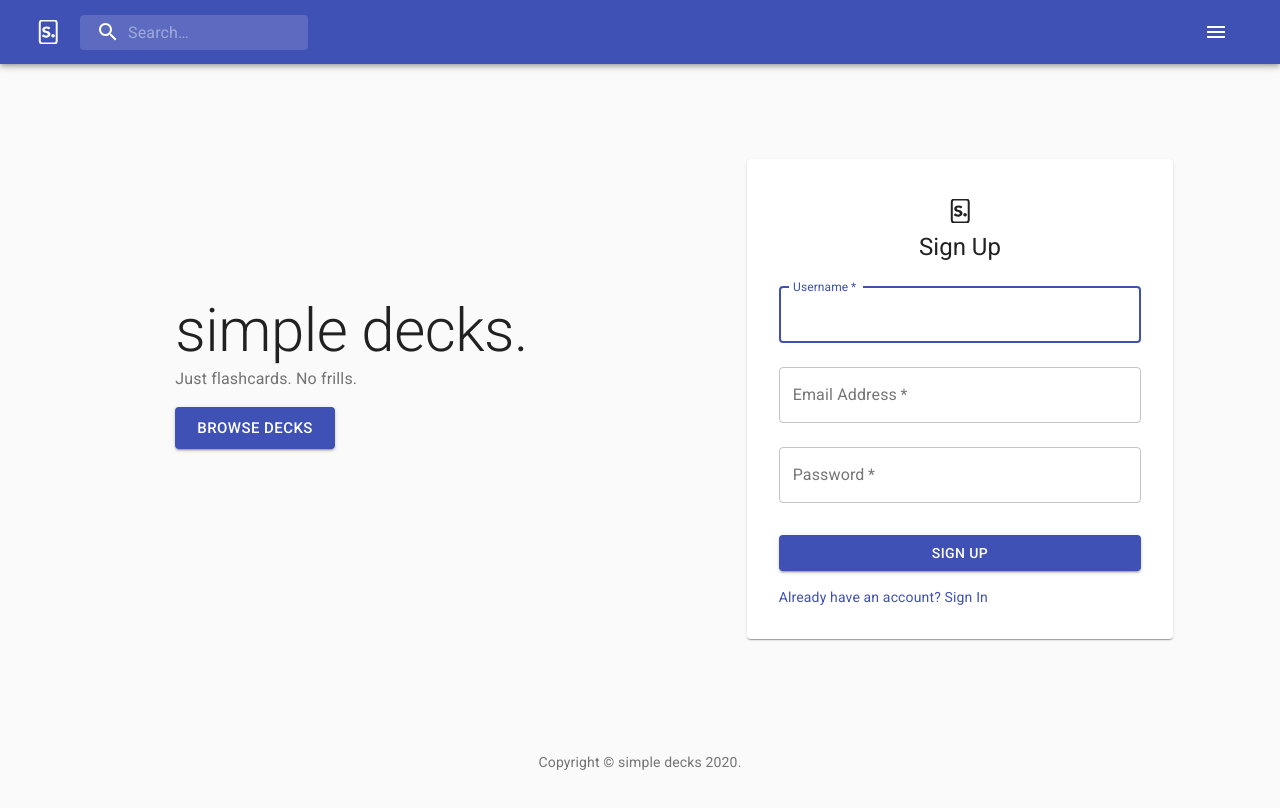
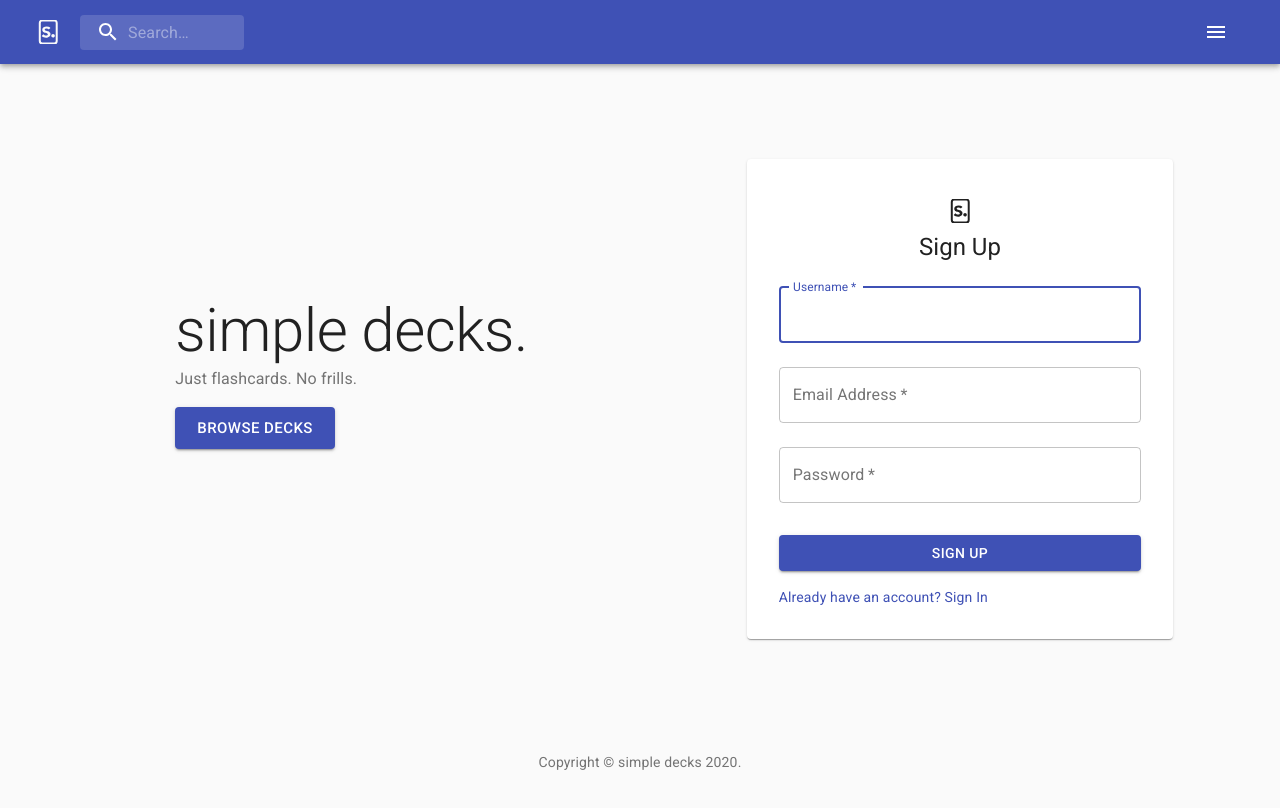
Before and after one commit to jshafto/simple-decks, a React (Create React App) app in the folder client/: page / in a window 1280 px wide. Shown: the top 808 px of the page. Built offline with nearby package versions, Linux system fonts and the light colour scheme; no server answers.

Commit message:
fixed hidden button

```diff
--- a/client/src/components/NavBar.js
+++ b/client/src/components/NavBar.js
@@ -112,7 +112,7 @@ const NavBar = () => {
               value={searchTerm}
               onChange={updateSearchTerm}
             />
-            <Hidden><Button type="submit" /></Hidden>
+            <button type="submit" style={{display: 'none'}}/>
             </form>
           </div>
           <Typography className={classes.title} />
```
